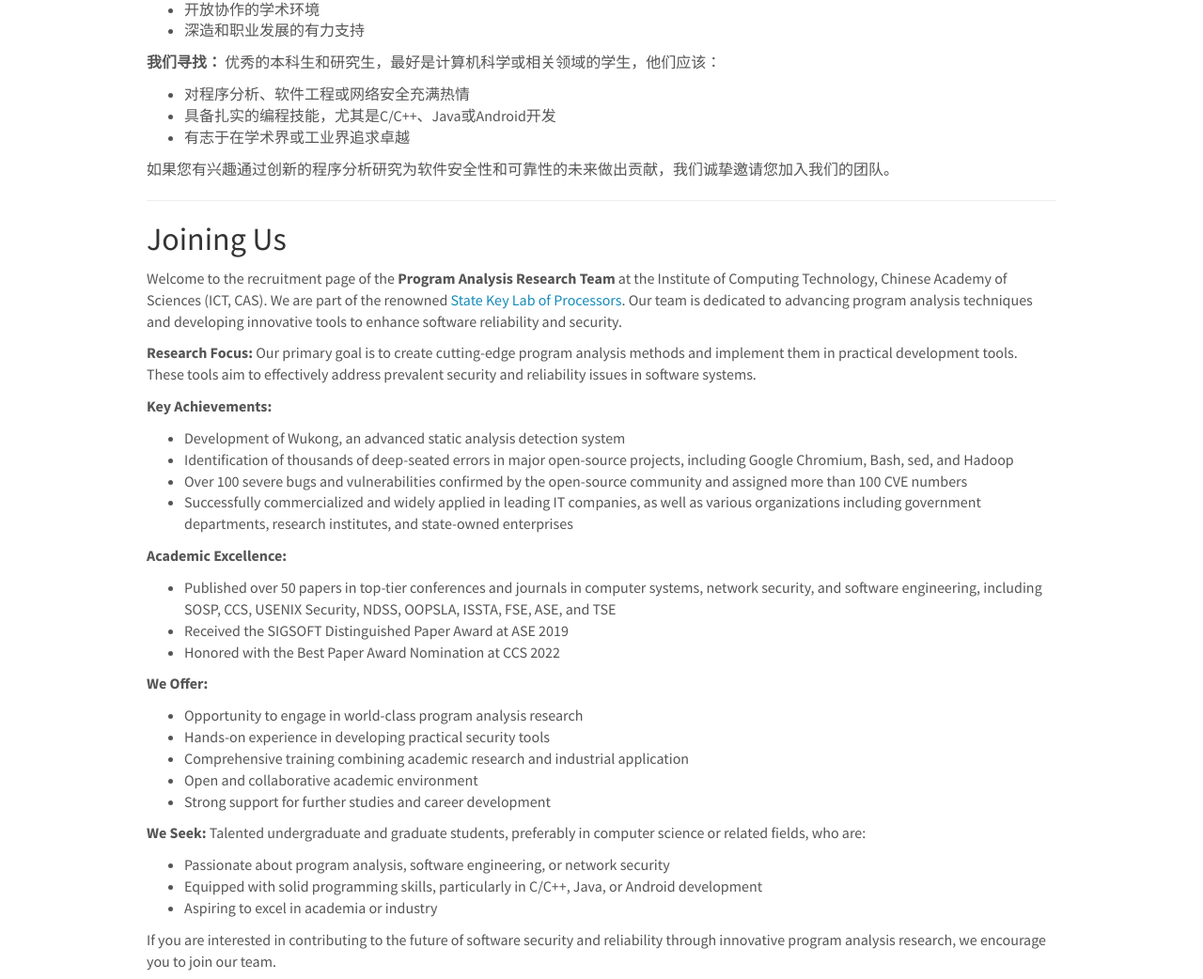
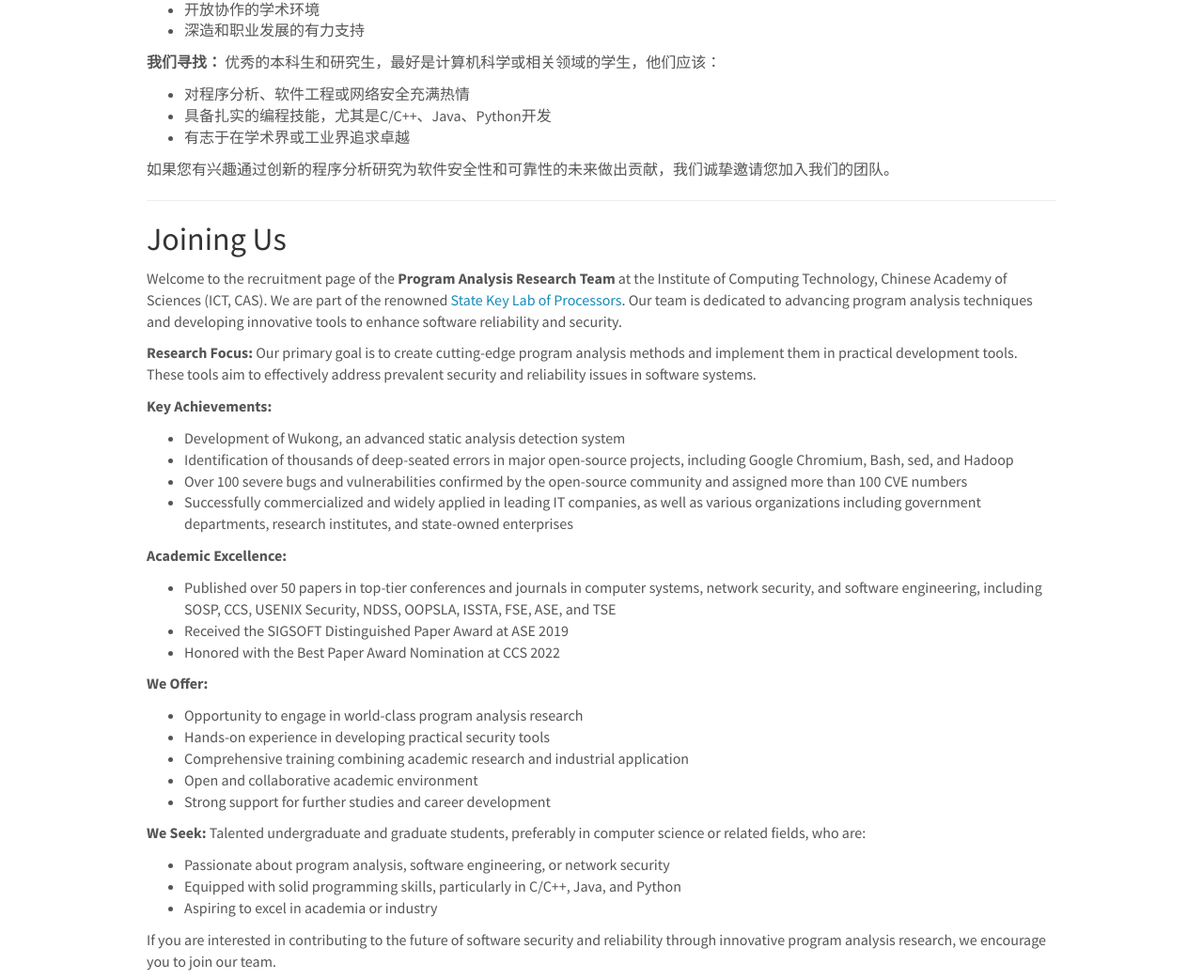
Before and after one commit to ict-pag/ict-pag.github.io, a Jekyll site: the page built from _pages/joining.md, in a window 1280 px wide and 1400 px high, scrolled down 483 px. Shown: the part 147-1189 px from the top of the window at 94% size. Built offline with Jekyll 4.4.1, drawn with Linux system fonts in a browser that asks for light colours; nearby versions of some CDN libraries.

Commit message:
Update joining.md

```diff
--- a/_pages/joining.md
+++ b/_pages/joining.md
@@ -34,7 +34,7 @@ permalink: /joining/
 **我们寻找：**
 优秀的本科生和研究生，最好是计算机科学或相关领域的学生，他们应该：
 - 对程序分析、软件工程或网络安全充满热情
-- 具备扎实的编程技能，尤其是C/C++、Java或Android开发
+- 具备扎实的编程技能，尤其是C/C++、Java、Python开发
 - 有志于在学术界或工业界追求卓越
 
 如果您有兴趣通过创新的程序分析研究为软件安全性和可靠性的未来做出贡献，我们诚挚邀请您加入我们的团队。
@@ -67,7 +67,7 @@ Our primary goal is to create cutting-edge program analysis methods and implemen
 **We Seek:**
 Talented undergraduate and graduate students, preferably in computer science or related fields, who are:
 - Passionate about program analysis, software engineering, or network security
-- Equipped with solid programming skills, particularly in C/C++, Java, or Android development
+- Equipped with solid programming skills, particularly in C/C++, Java, and Python
 - Aspiring to excel in academia or industry
 
 If you are interested in contributing to the future of software security and reliability through innovative program analysis research, we encourage you to join our team.
```
